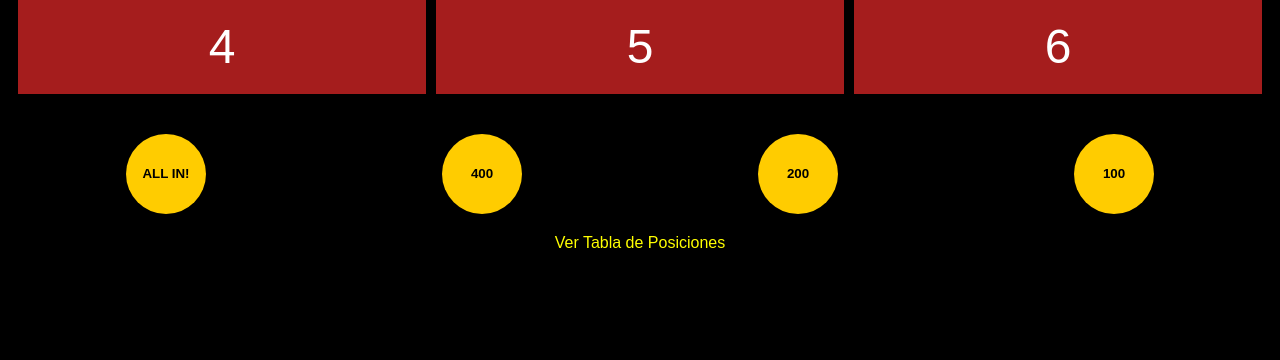
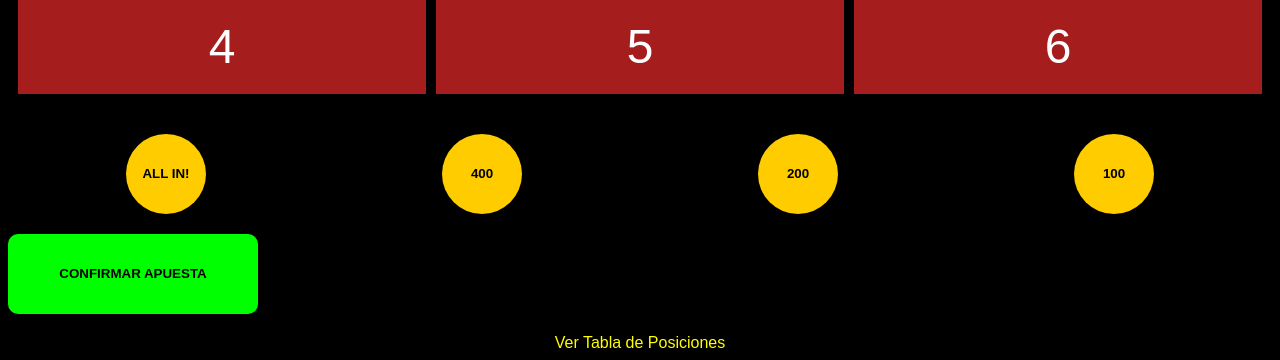
Before and after one commit to karinavallejos/Cumple2026, a Flask app: page /juego in a window 1280 px wide. Shown: the part 445-805 px from the top of the page. Before the commit the page ends 693 px from the top, so only its background shows below. Run offline with Flask 3, Linux system fonts and the light colour scheme; some libraries are stand-ins or nearby versions.

Commit message:
Update juego.html

```diff
--- a/templates/juego.html
+++ b/templates/juego.html
@@ -33,7 +33,11 @@
         <button class="apuesta-btn" onclick="apostar(200)">200</button>
         <button class="apuesta-btn" onclick="apostar(100)">100</button>
     </div>
-
+    <div style="margin-top: 20px;">
+        <button onclick="confirmarApuesta()" class="apuesta-btn" style="width: 250px; border-radius: 10px; background: lime;">
+            CONFIRMAR APUESTA
+        </button>
+        </div>
     <div style="margin-top: 20px;">
         <a href="/ranking" style="color: yellow; text-decoration: none;">Ver Tabla de Posiciones</a>
     </div>
```
